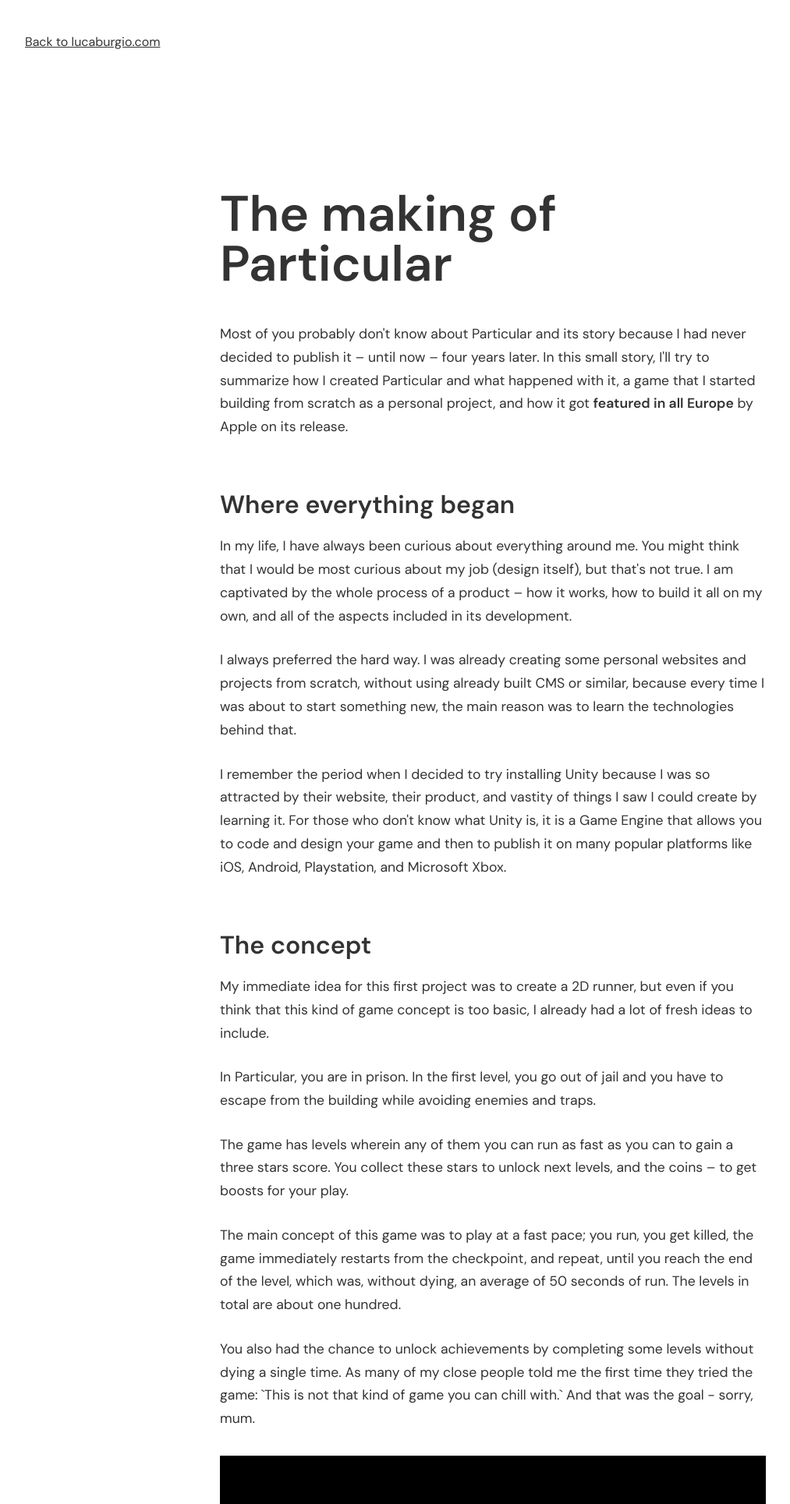
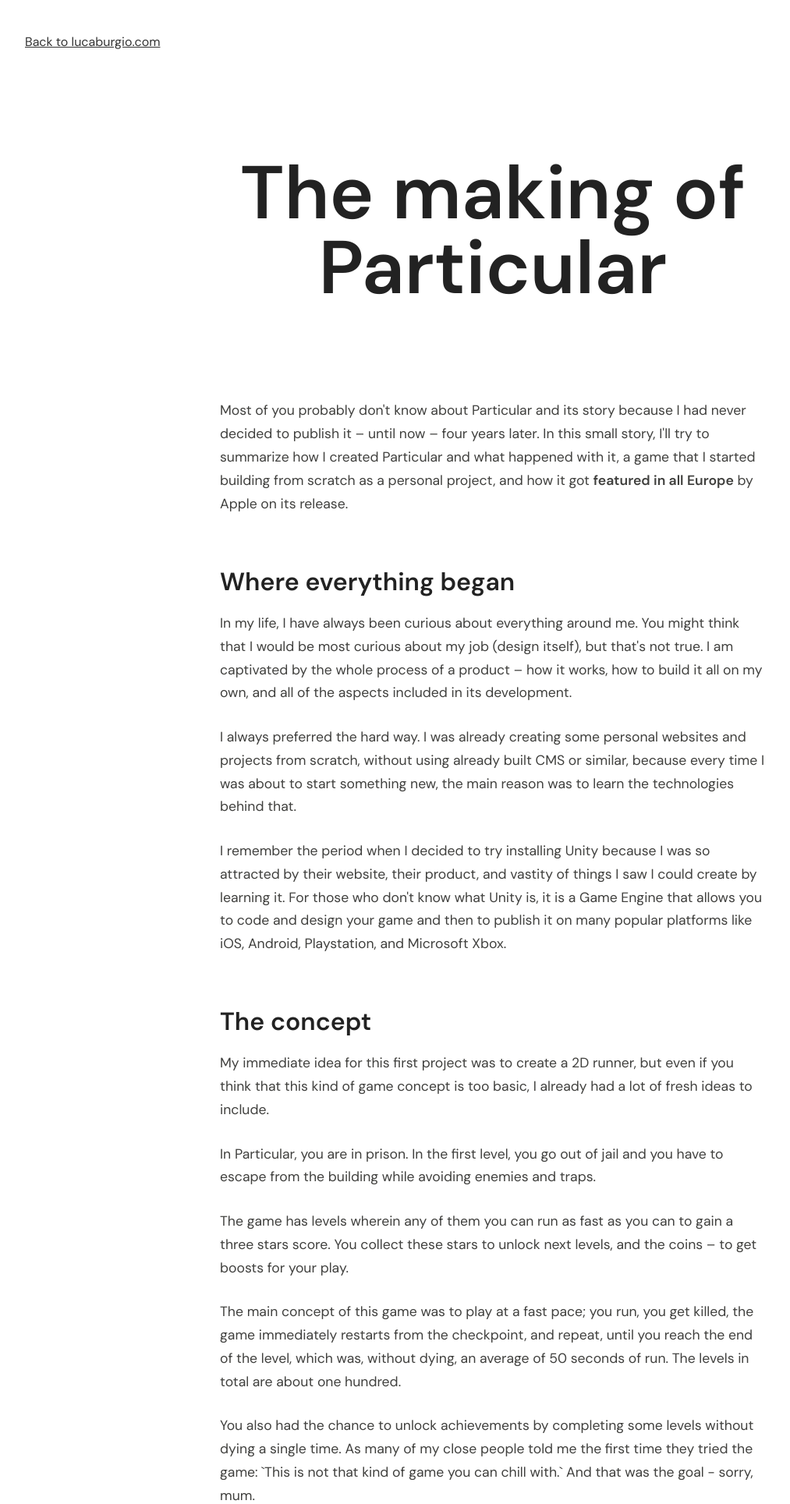
Before and after one commit to lucaburgio/lucaburgio.com, a PHP site: page /insight/the-making-of-particular.html in a window 1280 px wide. Shown: the top 1929 px of the page at 78% size, without its empty margins (8-1021 px from the left). Run offline with PHP 8.4, Linux system fonts and the light colour scheme; some web fonts are replaced.

Commit message:
chore: insight

```diff
--- a/css/insight.css
+++ b/css/insight.css
@@ -1,7 +1,7 @@
 body {
-    font-family: 'DM Sans', sans-serif;
+    font-family: 'Satoshi-Regular', 'DM Sans', sans-serif;
     line-height: 1.7;
-    color: #333;
+    color: #222;
     max-width: 700px;
     margin: 0 auto;
     padding: 200px;
@@ -11,8 +11,10 @@ img{
     width: 100%;
 }
 h1{
-    font-size: 4em;
+    font-size: 6em;
     line-height: 1;
+    text-align: center;
+    margin: 0 0 120px 0;
 }
 h2 {
     margin-top: 2em;
@@ -29,6 +31,12 @@ p {
     margin-bottom: 1.5em;
     font-size: 1.1em;
     line-height: 1.7;
+    color: #40403E;
+}
+code{
+    background-color: #f3f3f3;
+    padding: 20px;
+    line-height: 70px;
 }
 
 visual {
--- a/insight/how-we-boosted-our-design-process.html
+++ b/insight/how-we-boosted-our-design-process.html
@@ -4,6 +4,7 @@
     <meta charset="UTF-8">
     <meta name="viewport" content="width=device-width, initial-scale=1.0">
     <link rel="stylesheet" type="text/css" href="../css/insight.css?v=4.52" />
+    <link rel="stylesheet" type="text/css" href="../css/satoshi.css" />
     <link rel="preconnect" href="https://fonts.googleapis.com">
     <link rel="preconnect" href="https://fonts.gstatic.com" crossorigin>
     <link href="https://fonts.googleapis.com/css2?family=DM+Sans:opsz,wght@9..40,400;9..40,500;9..40,600&family=IBM+Plex+Mono&display=swap" rel="stylesheet">
--- a/insight/the-making-of-particular.html
+++ b/insight/the-making-of-particular.html
@@ -4,6 +4,7 @@
     <meta charset="UTF-8">
     <meta name="viewport" content="width=device-width, initial-scale=1.0">
     <link rel="stylesheet" type="text/css" href="../css/insight.css?v=4.52" />
+    <link rel="stylesheet" type="text/css" href="../css/satoshi.css" />
     <link rel="preconnect" href="https://fonts.googleapis.com">
     <link rel="preconnect" href="https://fonts.gstatic.com" crossorigin>
     <link href="https://fonts.googleapis.com/css2?family=DM+Sans:opsz,wght@9..40,400;9..40,500;9..40,600&family=IBM+Plex+Mono&display=swap" rel="stylesheet">
```
